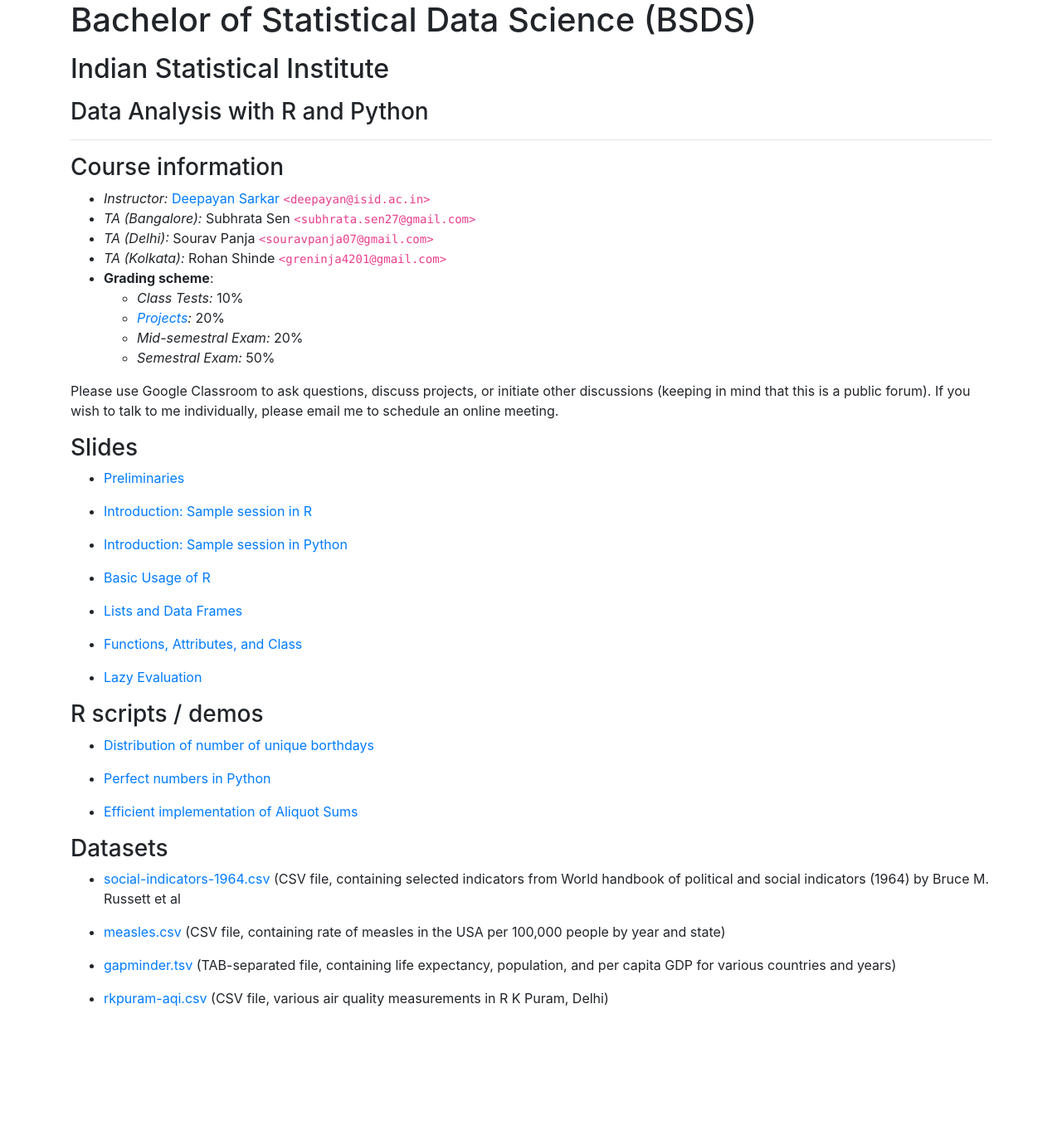
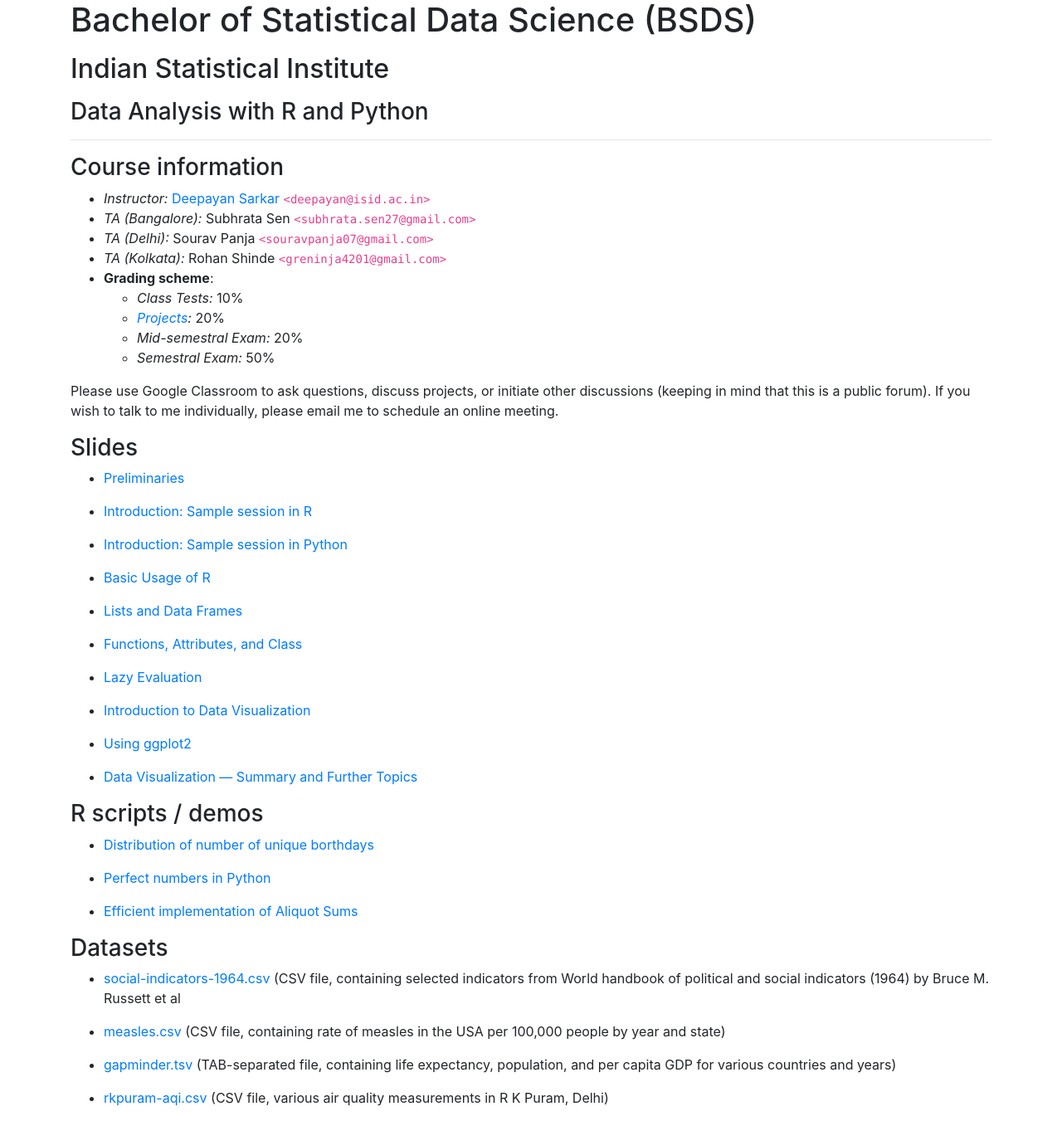
Before and after one commit to deepayan/BSDS, a Jekyll site: the page docs/2026-01-DARP/index.html, which Jekyll copies as it is, in a window 1280 px wide. Shown: the whole page at 83% size. Built offline with Jekyll 4.4.1, drawn with Linux system fonts in a browser that asks for light colours; before the commit the page ends 1231 px from its top, so only the background shows below that; some of the changed lines change nothing that is shown.

Commit message:
add viz slides

```diff
--- a/docs/2026-01-DARP/index.html
+++ b/docs/2026-01-DARP/index.html
@@ -61,9 +61,9 @@
 	  <li><p><a href="slides/03-lists-data-frames.html">Lists and Data Frames</a></p></li>
 	  <li><p><a href="slides/04-functions-attributes.html">Functions, Attributes, and Class</a></p></li>
 	  <li><p><a href="slides/05-lazy-evaluation.html">Lazy Evaluation</a></p></li>
-	  <!-- <li><p><a href="slides/06-visualization-basics.html">Introduction to Data Visualization</a></p></li> -->
-	  <!-- <li><p><a href="slides/07-ggplot.html">Using ggplot2</a></p></li> -->
-	  <!-- <li><p><a href="slides/08-visualization-summary.html">Data Visualization — Summary and Further Topics</a></p></li> -->
+	  <li><p><a href="../2025-02-DARP/slides/06-visualization-basics.html">Introduction to Data Visualization</a></p></li>
+	  <li><p><a href="../2025-02-DARP/slides/07-ggplot.html">Using ggplot2</a></p></li>
+	  <li><p><a href="../2025-02-DARP/slides/08-visualization-summary.html">Data Visualization — Summary and Further Topics</a></p></li>
 	</ul>
 
 	<h3>R scripts / demos</h3>
```
